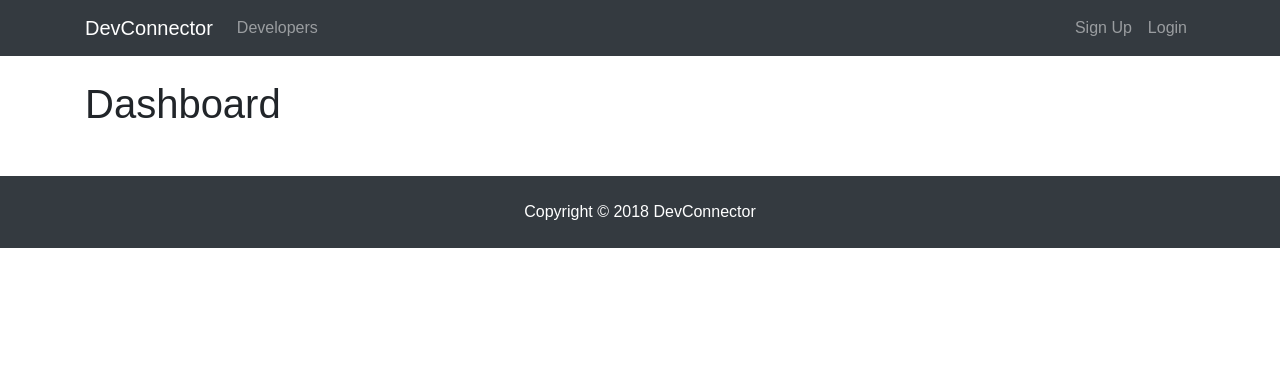
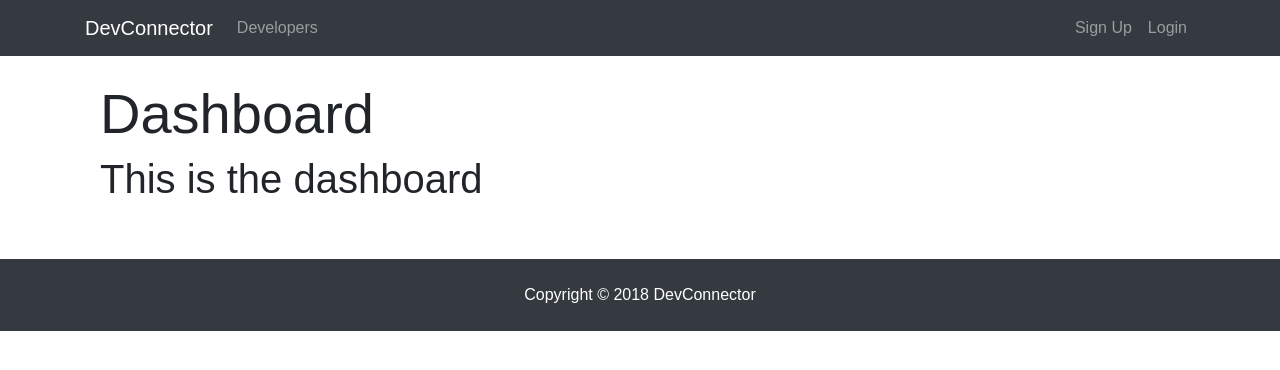
Before and after one commit to rayGreycloud/dev-connector, a React (Create React App) app in the folder client/: page /dashboard in a window 1280 px wide. Shown: the top 370 px of the page. Built offline with nearby package versions, Linux system fonts and the light colour scheme; no server answers.

Commit message:
Implement loading spinner for dashboard

```diff
--- a/client/src/components/dashboard/Dashboard.js
+++ b/client/src/components/dashboard/Dashboard.js
@@ -2,6 +2,7 @@
 import { PropTypes } from 'prop-types';
 import { connect } from 'react-redux';
 import { getCurrentProfile } from '../../actions/profileActions';
+import Spinner from '../common/Spinner';
 
 class Dashboard extends Component {
   componentDidMount() {
@@ -9,14 +10,41 @@
   }
 
   render() {
+    const { user } = this.props.auth;
+    const { profile, loading } = this.props.profile;
+
+    let dashboardContent;
+
+    if (profile === null || loading) {
+      dashboardContent = <Spinner />;
+    } else {
+      dashboardContent = <h1>This is the dashboard</h1>;
+    }
+
     return (
-      <div>
-        <h1>Dashboard</h1>
+      <div className="dashboard">
+        <div className="container">
+          <div className="row">
+            <div className="col-md-12">
+              <h1 className="display-4">Dashboard</h1>
+              {dashboardContent}
+            </div>
+          </div>
+        </div>
       </div>
     );
   }
 }
 
-Dashboard.propTypes = {};
+Dashboard.propTypes = {
+  getCurrentProfile: PropTypes.func.isRequired,
+  auth: PropTypes.object.isRequired,
+  profile: PropTypes.object.isRequired
+};
 
-export default connect(null, { getCurrentProfile })(Dashboard);
+const mapStateToProps = state => ({
+  profile: state.profile,
+  auth: state.auth
+});
+
+export default connect(mapStateToProps, { getCurrentProfile })(Dashboard);
```
